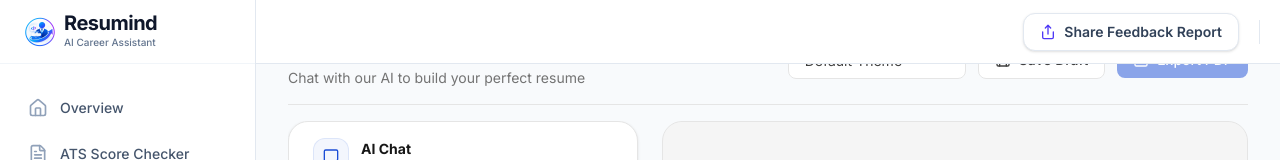
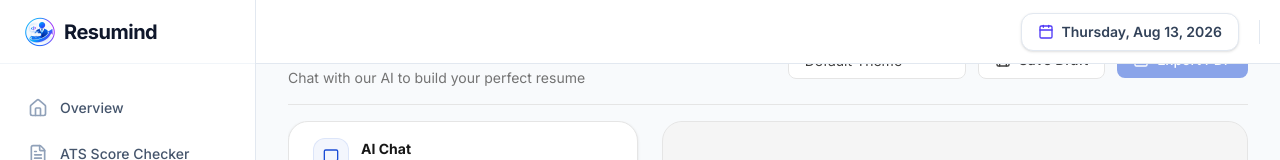
Before and after one commit to ayushh-3006/HackInMotion-RICR-HIM-1263, a Next.js app in the folder frontend/: page /dashboard/ai-resume-builder in a window 1280 px wide. Shown: the top 160 px of the page. Built offline with nearby package versions, Linux system fonts and the light colour scheme; no server answers; what @react-pdf/renderer would draw is missing.

Commit message:
feat: implement ATS analysis controller and dashboard layout components

```diff
--- a/frontend/components/dashboard/layout/header.tsx
+++ b/frontend/components/dashboard/layout/header.tsx
@@ -1,13 +1,18 @@
 "use client";
 
-import { Share, Loader2 } from "lucide-react";
+import { Share, Loader2, Calendar } from "lucide-react";
 import { UserButton } from "@clerk/nextjs";
-import { useState } from "react";
+import { useState, useEffect } from "react";
 import { toast } from "sonner";
 import { motion } from "framer-motion";
 
 export function Header() {
+  const [mounted, setMounted] = useState(false);
   const [isGeneratingPdf, setIsGeneratingPdf] = useState(false);
+
+  useEffect(() => {
+    setMounted(true);
+  }, []);
 
   const generatePDF = async () => {
     try {
@@ -46,21 +51,20 @@ export function Header() {
     <header className="h-16 border-b border-slate-200 bg-white flex items-center justify-end pl-6 pr-4 sticky top-0 z-10">
       {/* Right Actions */}
       <div className="flex items-center gap-4 ml-4">
-        {/* Share Feedback Report */}
-        <motion.button
-          whileHover={{ scale: 1.03 }}
-          whileTap={{ scale: 0.97 }}
-          onClick={generatePDF}
-          disabled={isGeneratingPdf}
-          className="flex items-center gap-2 px-4 py-2 rounded-xl text-sm font-semibold text-slate-700 bg-white hover:bg-slate-50 border border-slate-200 shadow-sm transition-all hidden md:flex disabled:opacity-50 disabled:cursor-not-allowed"
-        >
-          {isGeneratingPdf ? (
-            <Loader2 className="w-4 h-4 text-indigo-600 animate-spin" />
+        {/* Real Date */}
+        <div className="flex items-center gap-2 px-4 py-2 rounded-xl text-sm font-semibold text-slate-700 bg-white border border-slate-200 shadow-sm transition-all hidden md:flex">
+          <Calendar className="w-4 h-4 text-indigo-600" />
+          {mounted ? (
+            new Date().toLocaleDateString("en-US", {
+              weekday: "long",
+              month: "short",
+              day: "numeric",
+              year: "numeric",
+            })
           ) : (
-            <Share className="w-4 h-4 text-indigo-600" />
+            <span className="opacity-0">Loading...</span>
           )}
-          Share Feedback Report
-        </motion.button>
+        </div>
 
         <div className="w-px h-6 bg-slate-200 mx-1"></div>
 
--- a/frontend/components/dashboard/layout/sidebar.tsx
+++ b/frontend/components/dashboard/layout/sidebar.tsx
@@ -32,7 +32,6 @@ export function Sidebar() {
           </div>
           <div>
             <h1 className="text-xl font-bold text-slate-900 tracking-tight leading-none">Resumind</h1>
-            <p className="text-[10px] text-slate-500 font-medium mt-0.5">AI Career Assistant</p>
           </div>
         </Link>
       </div>
```
Also changed, not shown: 1 other file (tests, documents, lock files or other folders).
